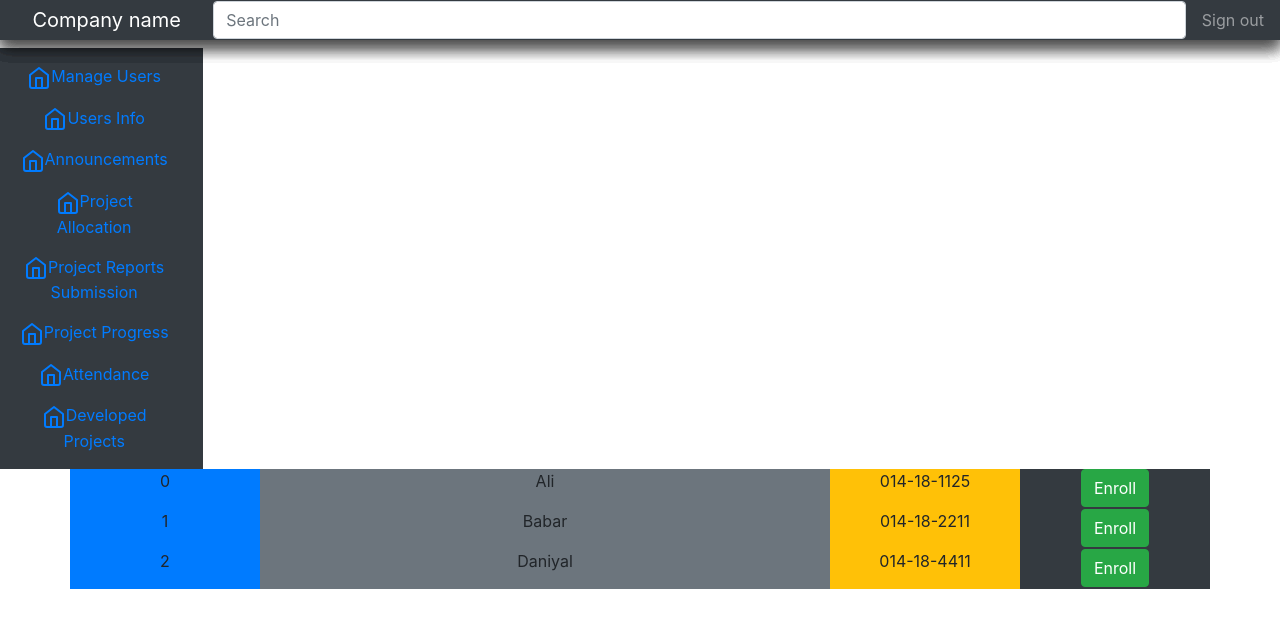
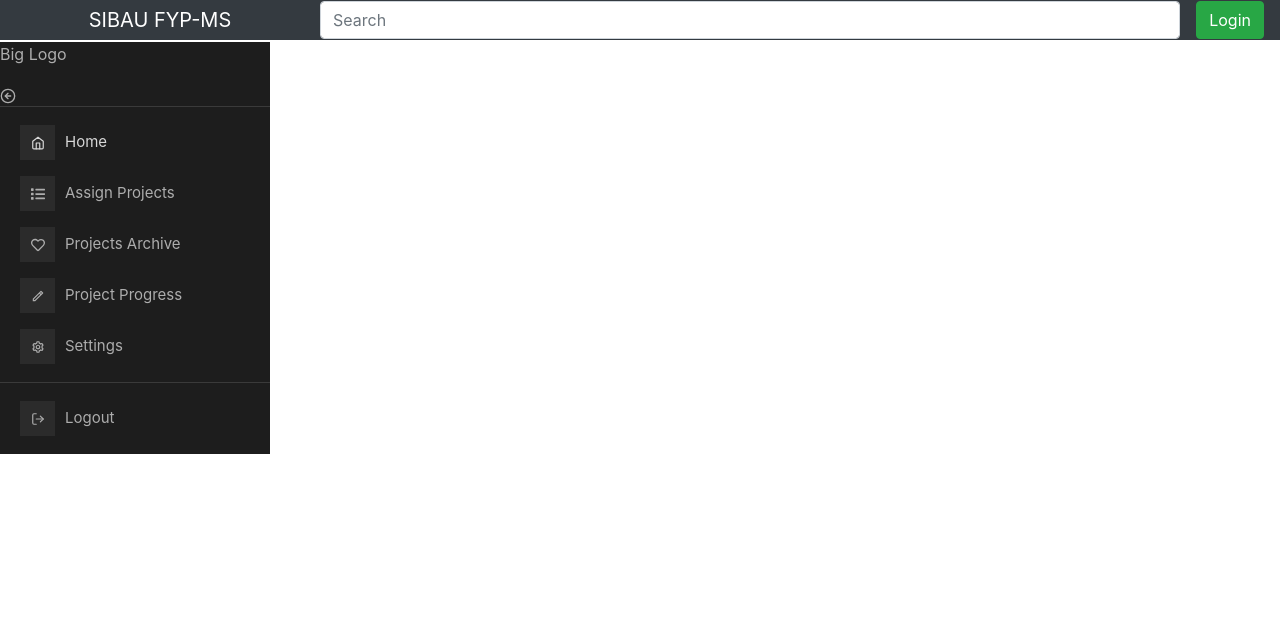
Before and after one commit to TariqueHassan/fms, a React (Create React App) app: page / in a window 1280 px wide. Shown: the top 628 px of the page. Built offline with nearby package versions, Linux system fonts and the light colour scheme.

Commit message:
react-sidebar added

```diff
--- a/package.json
+++ b/package.json
@@ -10,7 +10,10 @@
     "react": "^17.0.1",
     "react-bootstrap": "^1.5.0",
     "react-dom": "^17.0.1",
+    "react-icons": "^4.2.0",
+    "react-login-modal": "^1.2.1",
     "react-popper": "^2.2.4",
+    "react-pro-sidebar": "^0.6.0",
     "react-scripts": "4.0.2",
     "reactstrap": "^8.9.0",
     "web-vitals": "^1.1.0"
--- a/src/App.js
+++ b/src/App.js
@@ -2,8 +2,10 @@ import logo from './logo.svg';
 import './App.css';
 import Enroll from './components/EnrollComponent';
 import Sidebar from './components/sidebar';
-import {Navbar, NavbarBrand} from 'reactstrap'
+import NavbarComponent from './components/NavbarComponent';
+import LoginModalComponent from './components/testing/LoginModalComponent';
 import { Component } from 'react';
+import Header from './components/Header/Header';
 
 import {STUDENTDATA} from './shared/studentsdata';
 import {SIDEBARDATA} from './shared/sidebardata';
@@ -22,9 +24,12 @@ class App extends Component{
     return (
 
       <div className="App">
+      <NavbarComponent/>
+      {/* <Sidebar/> */}
+      <Header />
 
-      <Sidebar sidebardata={this.state.sidebardata}/>
-      <Enroll studentdata={this.state.studentdata}/>
+      {/* <Enroll studentdata={this.state.studentdata}/> */}
+      {/* < LoginModalComponent/> */}
       </div>
     );
   }
--- /dev/null
+++ b/src/components/Header/Header.css
@@ -0,0 +1,68 @@
+/* #header {
+    position: absolute;
+    width: 220px;
+  }
+  #header .pro-sidebar {
+    height: 100vh;
+  }
+  #header .closemenu {
+    color: #000;
+    position: absolute;
+    right: 0;
+    z-index: 9999;
+    line-height: 20px;
+    border-radius: 50%;
+    font-weight: bold;
+    font-size: 22px;
+    top: 55px;
+    cursor: pointer;
+  }
+  #header .pro-sidebar {
+    width: 100%;
+    min-width: 100%;
+  }
+  #header .pro-sidebar.collapsed {
+    width: 80px;
+    min-width: 80px;
+  }
+  #header .pro-sidebar-inner {
+    background-color: white;
+    box-shadow: 0.5px 0.866px 2px 0px rgba(0, 0, 0, 0.15);
+  }
+  #header .pro-sidebar-inner .pro-sidebar-layout {
+    overflow-y: hidden;
+  }
+  #header .pro-sidebar-inner .pro-sidebar-layout .logotext p {
+    font-size: 20px;
+    padding: 0 20px;
+    color: #000;
+    font-weight: bold;
+  }
+  #header .pro-sidebar-inner .pro-sidebar-layout ul {
+    padding: 0 5px;
+  }
+  #header .pro-sidebar-inner .pro-sidebar-layout ul .pro-inner-item {
+    color: #000;
+    margin: 10px 0px;
+    font-weight: bold;
+  }
+  #header .pro-sidebar-inner .pro-sidebar-layout ul .pro-inner-item .pro-icon-wrapper {
+    background-color: #fbf4cd;
+    color: #000;
+    border-radius: 3px;
+  }
+  #header .pro-sidebar-inner .pro-sidebar-layout ul .pro-inner-item .pro-icon-wrapper .pro-item-content {
+    color: #000;
+  }
+  #header .pro-sidebar-inner .pro-sidebar-layout .active {
+    background-image: linear-gradient(0deg, #fece00 0%, #ffe172 100%);
+  }
+  #header .logo {
+    padding: 20px;
+  }
+
+  @media only screen and (max-width: 720px) {
+    html {
+      overflow: hidden;
+    }
+  } */
--- /dev/null
+++ b/src/components/Header/Header.js
@@ -0,0 +1,78 @@
+//import useState hook to create menu collapse state
+import React, { useState } from "react";
+
+//import react pro sidebar components
+import {
+  ProSidebar,
+  Menu,
+  MenuItem,
+  SidebarHeader,
+  SidebarFooter,
+  SidebarContent,
+} from "react-pro-sidebar";
+
+//import icons from react icons
+import { FaList, FaRegHeart } from "react-icons/fa";
+import { FiHome, FiLogOut, FiArrowLeftCircle, FiArrowRightCircle } from "react-icons/fi";
+import { RiPencilLine } from "react-icons/ri";
+import { BiCog } from "react-icons/bi";
+
+
+//import sidebar css from react-pro-sidebar module and our custom css
+import "react-pro-sidebar/dist/css/styles.css";
+import "./Header.css";
+
+
+const Header = () => {
+
+    //create initial menuCollapse state using useState hook
+    const [menuCollapse, setMenuCollapse] = useState(false)
+
+    //create a custom function that will change menucollapse state from false to true and true to false
+  const menuIconClick = () => {
+    //condition checking to change state from true to false and vice versa
+    menuCollapse ? setMenuCollapse(false) : setMenuCollapse(true);
+  };
+
+  return (
+    <>
+      <div id="header">
+          {/* collapsed props to change menu size using menucollapse state */}
+        <ProSidebar collapsed={menuCollapse}>
+          <SidebarHeader>
+          <div className="logotext">
+              {/* small and big change using menucollapse state */}
+              <p>{menuCollapse ? "Logo" : "Big Logo"}</p>
+            </div>
+            <div className="closemenu" onClick={menuIconClick}>
+                {/* changing menu collapse icon on click */}
+              {menuCollapse ? (
+                <FiArrowRightCircle/>
+              ) : (
+                <FiArrowLeftCircle/>
+              )}
+            </div>
+          </SidebarHeader>
+          <SidebarContent>
+            <Menu iconShape="square">
+              <MenuItem active={true} icon={<FiHome />}>
+                Home
+              </MenuItem>
+              <MenuItem icon={<FaList />}>Assign Projects</MenuItem>
+              <MenuItem icon={<FaRegHeart />}>Projects Archive</MenuItem>
+              <MenuItem icon={<RiPencilLine />}>Project Progress</MenuItem>
+              <MenuItem icon={<BiCog />}>Settings</MenuItem>
+            </Menu>
+          </SidebarContent>
+          <SidebarFooter>
+            <Menu iconShape="square">
+              <MenuItem icon={<FiLogOut />}>Logout</MenuItem>
+            </Menu>
+          </SidebarFooter>
+        </ProSidebar>
+      </div>
+    </>
+  );
+};
+
+export default Header;
--- /dev/null
+++ b/src/components/NavbarComponent.js
@@ -0,0 +1,37 @@
+import React, { Component,useState } from 'react';
+import { Navbar, Button, NavbarBrand } from 'reactstrap'
+import LoginModal from "react-login-modal";
+export default function NavbarComponent() {
+
+    return (
+        <div className="row mb-1">
+            <Navbar className="navbar navbar-dark fixed-top bg-dark flex-md-nowrap p-0 ">
+                <a className="navbar-brand col-sm-3 col-md-3 mr-0" href="#">SIBAU FYP-MS</a>
+                <input className="form-control form-control-dark w-100" type="text" placeholder="Search" aria-label="Search" />
+                <ul className="navbar-nav px-3">
+                    <li className="nav-item text-nowrap">
+                        <Button className="btn btn-success">Login</Button>
+                    </li>
+                </ul>
+            </Navbar>
+            <HandleSignIn />
+        </div>
+    );
+}
+
+function HandleSignIn() {
+    const [show, setShow] = useState(false);
+
+    const handleClose = () => setShow(false);
+
+    const handleShow = () => setShow(true);
+
+    return (
+        <>
+            <Button variant="primary" onClick={handleShow}>
+                new button
+      </Button>
+
+        </>
+    );
+}
--- a/src/components/sidebar.js
+++ b/src/components/sidebar.js
@@ -1,55 +1,84 @@
-import { Component } from 'react';
-import { Navbar } from 'reactstrap';
+// import { Component } from 'react';
+// import { Navbar,Button } from 'reactstrap';
 
-class Sidebar extends Component {
+// function Sidebar(props){
 
-    constructor(props) {
-        super(props);
-    }
+//         const sidebardata = props.sidebardata.map((sidebar) => {
+//             if (sidebar == null) { return (<div></div>); }
 
-    render() {
-        const sidebardata = this.props.sidebardata.map((sidebar) => {
-            if (sidebar == null) { return (<div></div>); }
+//             return (
+//                 <div>
+//                     <li className="nav-item">
+//                         <a className="nav-link active" href="#">
+//                             <svg xmlns={sidebar.imgName} width="24" height="24" viewBox="0 0 24 24" fill="none" stroke="currentColor" stroke-width="2" stroke-linecap="round" stroke-linejoin="round" class="feather feather-home"><path d="M3 9l9-7 9 7v11a2 2 0 0 1-2 2H5a2 2 0 0 1-2-2z"></path><polyline points="9 22 9 12 15 12 15 22"></polyline></svg>
+//                             {sidebar.name}
+//                         </a>
+//                     </li>
 
-            return (
-                <div>
-                    <Navbar className="navbar navbar-dark fixed-top bg-dark flex-md-nowrap p-0 shadow">
-                    <a className="navbar-brand col-sm-3 col-md-2 mr-0" href="#">Company name</a>
-                    <input className="form-control form-control-dark w-100" type="text" placeholder="Search" aria-label="Search" />
-                    <ul className="navbar-nav px-3">
-                        <li className="nav-item text-nowrap">
-                            <a className="nav-link" href="#">Sign out</a>
-                        </li>
-                    </ul>
-                </Navbar>
+//                 </div>
+//             );
+//         });
+//         return (
+//             <div className="">
+
+//                 <div className="row mt-5">
+//                     <Navbar className="col-md-2 d-none d-md-block bg-dark sidebar " >
+//                         <div className="sidebar-sticky">
+//                             <ul className="nav flex-column">
+//                                 {sidebardata}
+//                             </ul>
+//                         </div>
+//                     </Navbar>
+//                 </div>
+//             </div>
+//         );
 
 
-                    <li className="nav-item">
-                        <a className="nav-link active" href="#">
-                            <svg xmlns={sidebar.imgName} width="24" height="24" viewBox="0 0 24 24" fill="none" stroke="currentColor" stroke-width="2" stroke-linecap="round" stroke-linejoin="round" class="feather feather-home"><path d="M3 9l9-7 9 7v11a2 2 0 0 1-2 2H5a2 2 0 0 1-2-2z"></path><polyline points="9 22 9 12 15 12 15 22"></polyline></svg>
-                            {sidebar.name}
-                        </a>
-                    </li>
+// }
 
-                </div>
-            );
-        });
-        return (
-            <div className="">
-                <div className="row">
-                    <Navbar className="col-md-2 d-none d-md-block bg-dark sidebar mt-5" >
+// export default Sidebar;
 
-                        <div className="sidebar-sticky">
-                            <ul className="nav flex-column">
-                                {sidebardata}
-                            </ul>
-                        </div>
-                    </Navbar>
-                </div>
-            </div>
-        );
 
-    }
+import { ProSidebar, Menu, MenuItem, SubMenu, SidebarHeader, SidebarContent, SidebarFooter } from 'react-pro-sidebar';
+import 'react-pro-sidebar/dist/css/styles.css';
+//import icons from react icons
+import { FaList, FaRegHeart } from "react-icons/fa";
+import { FiHome, FiLogOut, FiArrowLeftCircle, FiArrowRightCircle } from "react-icons/fi";
+import { RiPencilLine } from "react-icons/ri";
+import { BiCog } from "react-icons/bi";
+function Sidebar() {
+
+    return (
+        <div>
+            <ProSidebar>
+                <SidebarHeader>
+                    Supervisor's Dashboard
+                </SidebarHeader>
+                <SidebarContent>
+                    Menu
+                </SidebarContent>
+                <Menu iconShape="square">
+                    <MenuItem active={true} icon={<FiHome />}>Home</MenuItem>
+
+                    <MenuItem icon={<FaList />}>Assign Project</MenuItem>
+                    <SubMenu title="Reports">
+                        <MenuItem >View Reports</MenuItem>
+                        <MenuItem>Upload Reports</MenuItem>
+                    </SubMenu>
+
+                    <MenuItem icon={<FaRegHeart />}>Project Archive</MenuItem>
+                    <MenuItem >Developed Projects</MenuItem>
+                    <MenuItem >Project Progress</MenuItem>
+
+                    <MenuItem >Dashboard</MenuItem>
+                </Menu>
+                <SidebarFooter>
+                    @ Sukkur IBA University
+                </SidebarFooter>
+            </ProSidebar>;
+        </div>
+    );
+
+
 }
-
 export default Sidebar;
--- /dev/null
+++ b/src/components/testing/LoginModalComponent.js
@@ -0,0 +1,25 @@
+import React, { Component,useState } from "react";
+import LoginModal from "react-login-modal";
+import {handleSignup} from "react-login-modal";
+import handleLogin from "react-login-modal";
+
+import { Navbar, Button, NavbarBrand } from 'reactstrap'
+
+function LoginModalComponent () {
+
+    handleSignup = (username, email, password) => {};
+    handleLogin = (username, password) => {}
+
+    return (
+        <>
+        <Button >open login modal</Button>
+        <LoginModal
+        handleSignup={this.handleSignup}
+        handleLogin={this.handleLogin}
+      />
+      </>
+    );
+
+}
+
+export default LoginModalComponent;
```
Also changed, not shown: src/components/testing/TableComponent.js (added, +89 -0 lines), src/components/testing/UseStateEx.js (added, +15 -0 lines), 1 other file (tests, documents, lock files or other folders).
